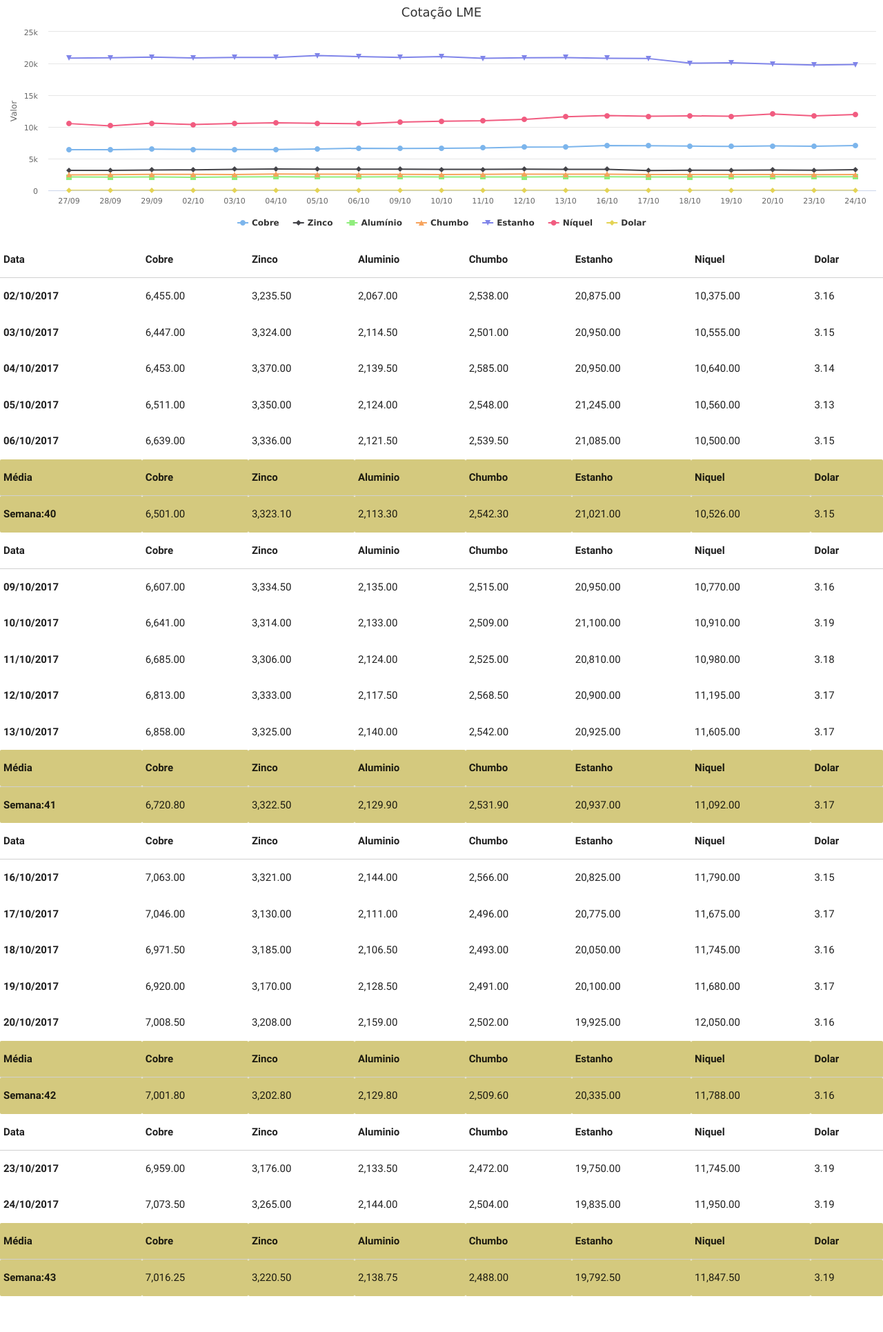
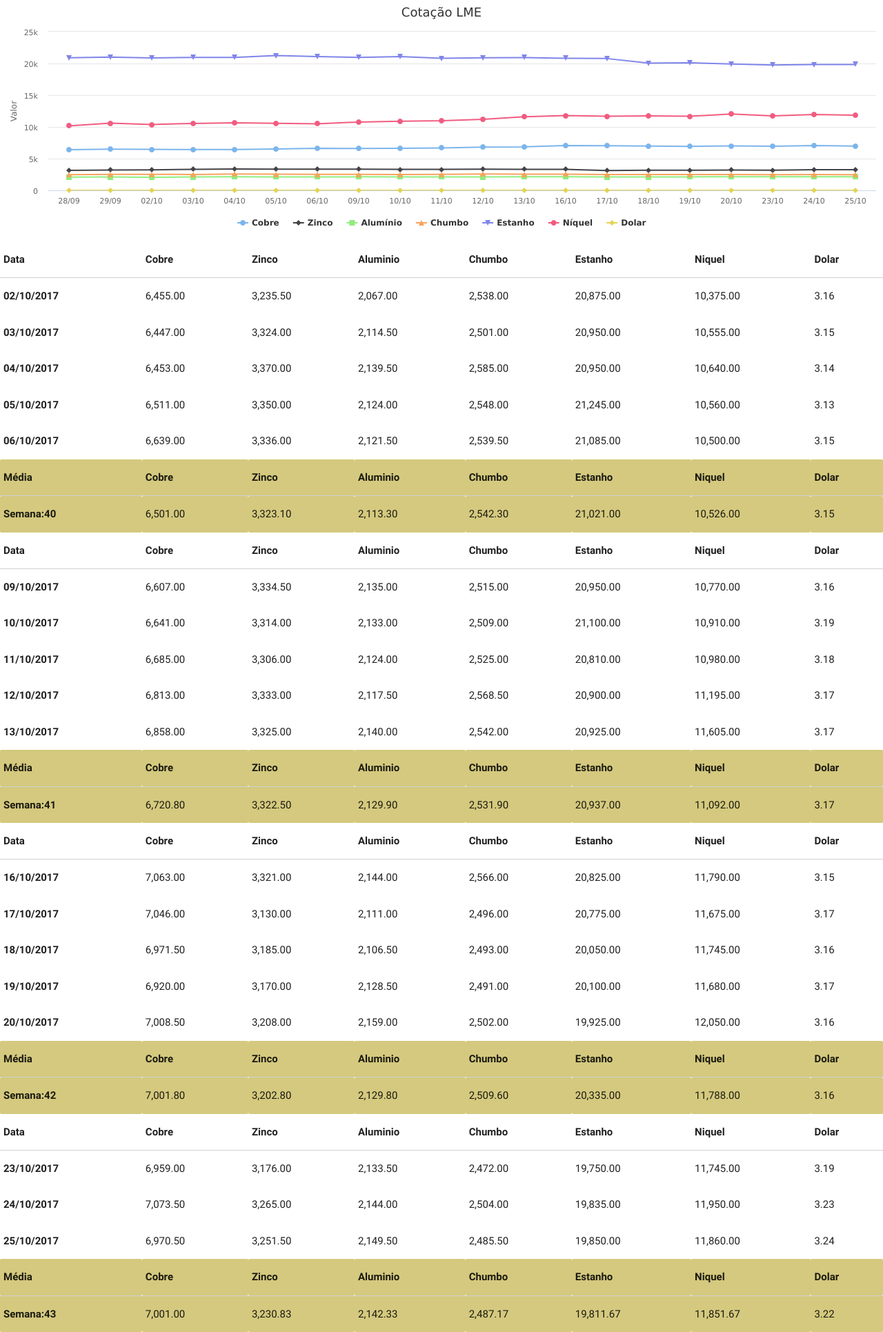
Before and after one commit to tiagocordeiro/flask-lme-chart, a Flask app: page /lme/dashboard in a window 1280 px wide. Shown: the whole page at 69% size. Before the commit the page ends 1879 px from the top, so only its background shows below. Run offline with Flask 2, Linux system fonts and the light colour scheme; some libraries are stand-ins or nearby versions.

Commit message:
Cotação atualizada

```diff
--- a/cotacao-atual.csv
+++ b/cotacao-atual.csv
@@ -1,5 +1,4 @@
 Date,Cobre,Zinco,Aluminio,Chumbo,Estanho,Niquel,Dolar
-2017-09-27,6426.0,3150.0,2117.0,2458.0,20850.0,10530.0,3.1638998985291
 2017-09-28,6405.0,3156.0,2102.5,2467.0,20900.0,10175.0,3.1919000148773
 2017-09-29,6485.0,3217.0,2110.5,2519.0,20995.0,10585.0,3.1809000968933
 2017-10-02,6455.0,3235.5,2067.0,2538.0,20875.0,10375.0,3.1633999347687
@@ -18,4 +17,5 @@ Date,Cobre,Zinco,Aluminio,Chumbo,Estanho,Niquel,Dolar
 2017-10-19,6920.0,3170.0,2128.5,2491.0,20100.0,11680.0,3.1700999736786
 2017-10-20,7008.5,3208.0,2159.0,2502.0,19925.0,12050.0,3.1649000644684
 2017-10-23,6959.0,3176.0,2133.5,2472.0,19750.0,11745.0,3.1909000873566
-2017-10-24,7073.5,3265.0,2144.0,2504.0,19835.0,11950.0,
+2017-10-24,7073.5,3265.0,2144.0,2504.0,19835.0,11950.0,3.2344000339508
+2017-10-25,6970.5,3251.5,2149.5,2485.5,19850.0,11860.0,3.2425999641418
--- a/static/cotacao-atual.csv
+++ b/static/cotacao-atual.csv
@@ -1,5 +1,4 @@
 Date,Cobre,Zinco,Aluminio,Chumbo,Estanho,Niquel,Dolar
-2017-09-27,6426.0,3150.0,2117.0,2458.0,20850.0,10530.0,3.1638998985291
 2017-09-28,6405.0,3156.0,2102.5,2467.0,20900.0,10175.0,3.1919000148773
 2017-09-29,6485.0,3217.0,2110.5,2519.0,20995.0,10585.0,3.1809000968933
 2017-10-02,6455.0,3235.5,2067.0,2538.0,20875.0,10375.0,3.1633999347687
@@ -18,4 +17,5 @@ Date,Cobre,Zinco,Aluminio,Chumbo,Estanho,Niquel,Dolar
 2017-10-19,6920.0,3170.0,2128.5,2491.0,20100.0,11680.0,3.1700999736786
 2017-10-20,7008.5,3208.0,2159.0,2502.0,19925.0,12050.0,3.1649000644684
 2017-10-23,6959.0,3176.0,2133.5,2472.0,19750.0,11745.0,3.1909000873566
-2017-10-24,7073.5,3265.0,2144.0,2504.0,19835.0,11950.0,
+2017-10-24,7073.5,3265.0,2144.0,2504.0,19835.0,11950.0,3.2344000339508
+2017-10-25,6970.5,3251.5,2149.5,2485.5,19850.0,11860.0,3.2425999641418
--- a/templates/mesclado.html
+++ b/templates/mesclado.html
@@ -739,7 +739,33 @@
     11,950.00
    </td>
    <td>
-    3.19
+    3.23
+   </td>
+  </tr>
+  <tr>
+   <th>
+    25/10/2017
+   </th>
+   <td>
+    6,970.50
+   </td>
+   <td>
+    3,251.50
+   </td>
+   <td>
+    2,149.50
+   </td>
+   <td>
+    2,485.50
+   </td>
+   <td>
+    19,850.00
+   </td>
+   <td>
+    11,860.00
+   </td>
+   <td>
+    3.24
    </td>
   </tr>
  </tbody>
@@ -777,25 +803,25 @@
     Semana:43
    </th>
    <td>
-    7,016.25
+    7,001.00
    </td>
    <td>
-    3,220.50
+    3,230.83
    </td>
    <td>
-    2,138.75
+    2,142.33
    </td>
    <td>
-    2,488.00
+    2,487.17
    </td>
    <td>
-    19,792.50
+    19,811.67
    </td>
    <td>
-    11,847.50
+    11,851.67
    </td>
    <td>
-    3.19
+    3.22
    </td>
   </tr>
  </tbody>
```
Also changed, not shown: static/todo-periodo.csv.
